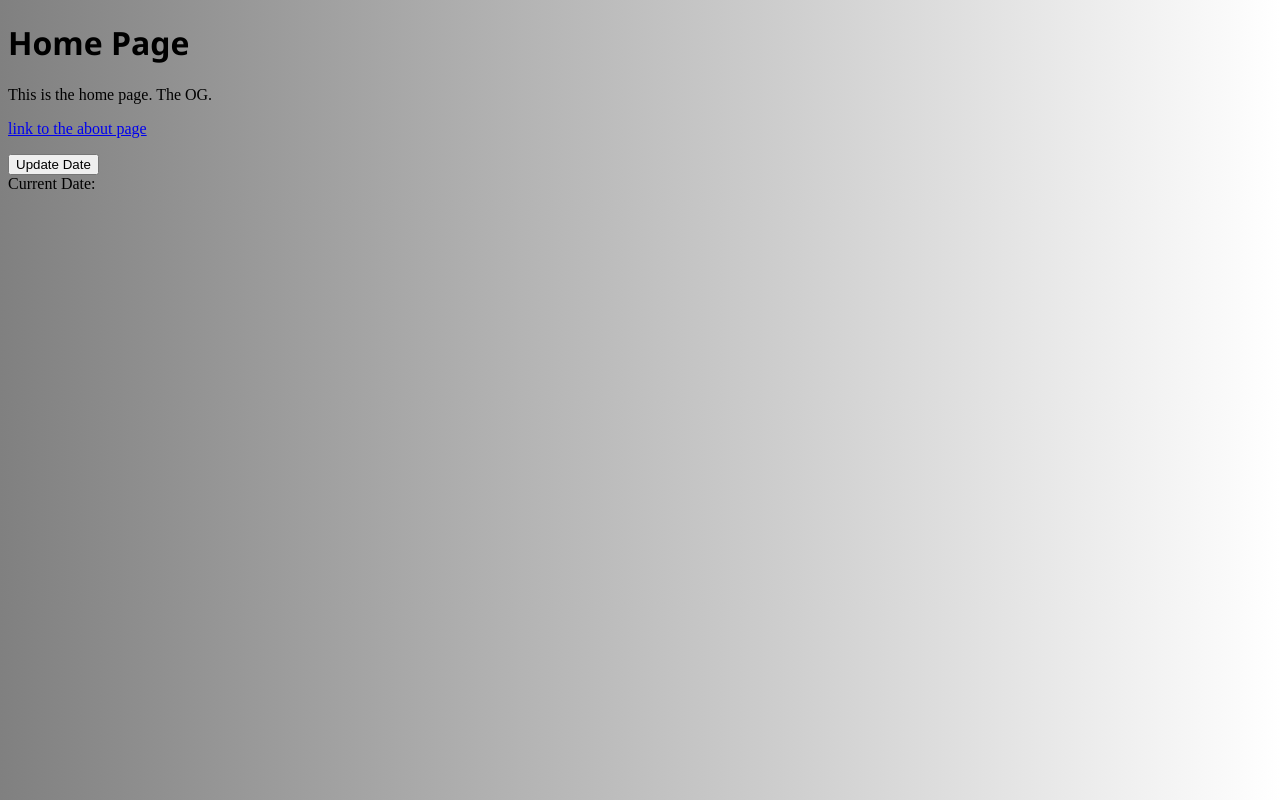
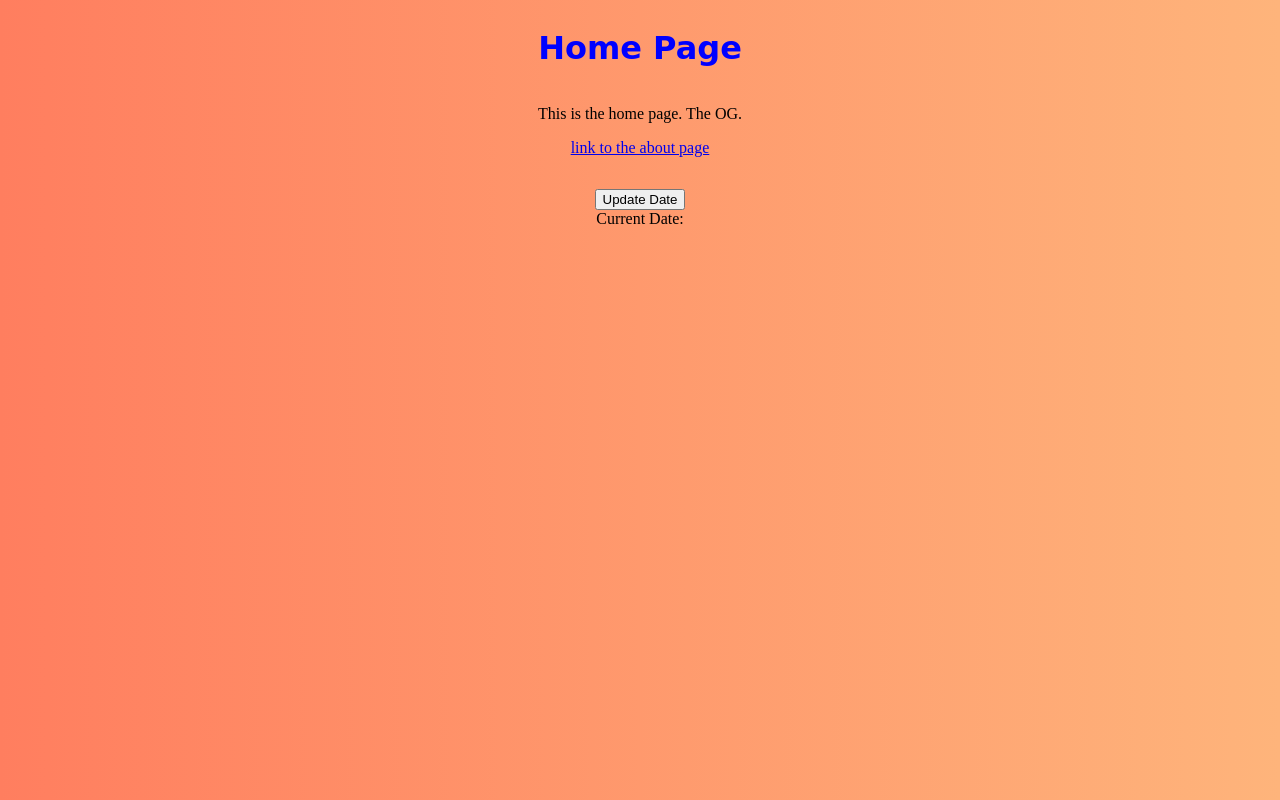
Before and after one commit to ZaoShang12/create-a-website-project, a plain HTML site: page index.html in a window 1280 px wide. Drawn offline with Linux system fonts and the light colour scheme.

Commit message:
finished webite with js and css featues

```diff
--- a/aesthetic.css
+++ /dev/null
@@ -1,6 +0,0 @@
-body {
-background: linear-gradient(to right, gray, white );
-}
-h1 {
-    font-family: 'Segoe UI', Tahoma, Geneva, Verdana, sans-serif;
-}
--- a/index.html
+++ b/index.html
@@ -1,10 +1,10 @@
 <!DOCTYPE html>
 <html>
 <head>
-<link rel="stylesheet" href="aesthetic.css">
+    <link rel="stylesheet" href="styles.css">
 </head>
 <body>
-
+    <div class="container">
 <h1>Home Page</h1>
 
 <p>This is the home page. The OG. </p>
@@ -16,6 +16,7 @@
     <button id="updateDateButton">Update Date</button>
 
     <div id="dateDisplay">Current Date: </div>
+    </div>
 
     <script>
 
--- /dev/null
+++ b/styles.css
@@ -0,0 +1,21 @@
+body{
+    background: linear-gradient(to right, #ff7e5f, #feb47b);
+
+}
+
+h1 {
+    color: blue;
+    font-family: 'Dancing Script', cursive;
+}
+.updateDateButton {
+    color: gray;
+    font-family: 'Times New Roman', sans-serif;
+}
+.container {
+    display: grid;
+    place-items: center;
+}
+.dateDisplay {
+    font-family: 'Comic Sans MS', sans-serif;
+    font-size: large;
+}
```
Also changed, not shown: about.html (+1 -1 lines).
